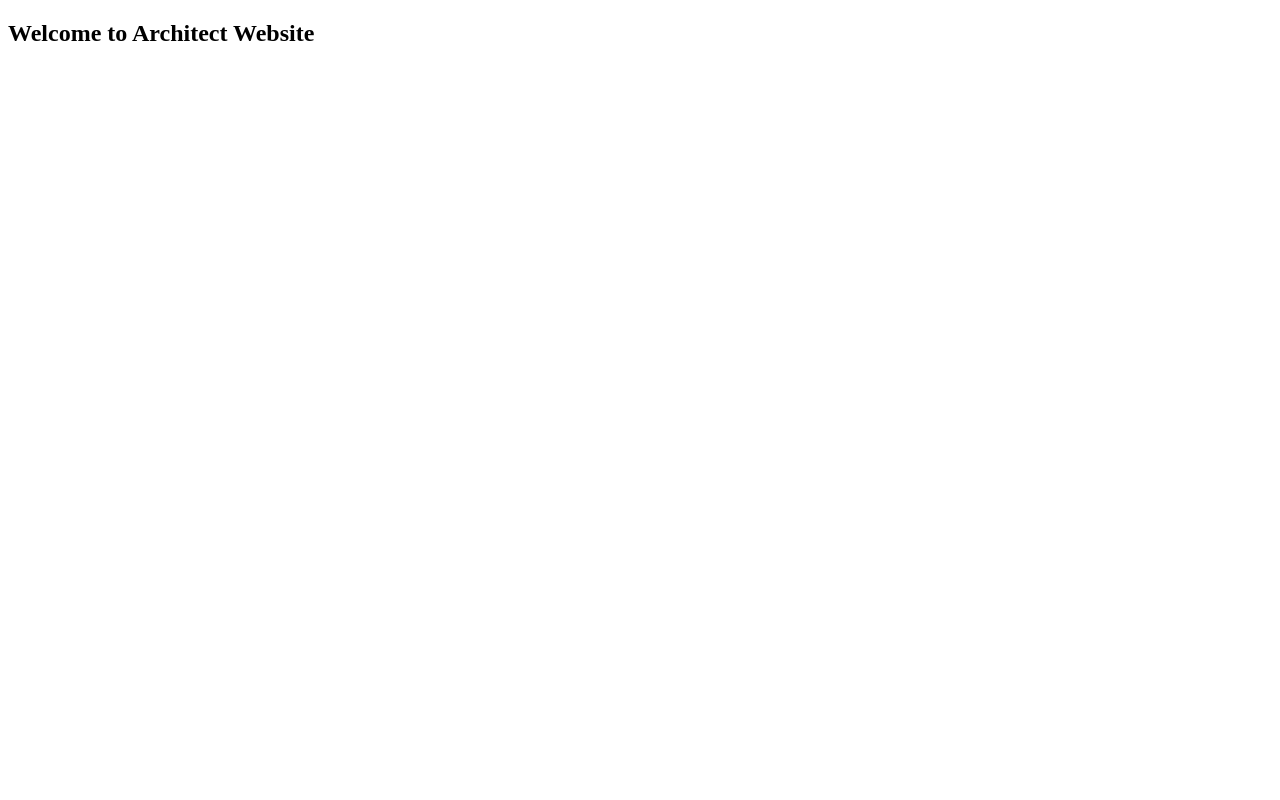
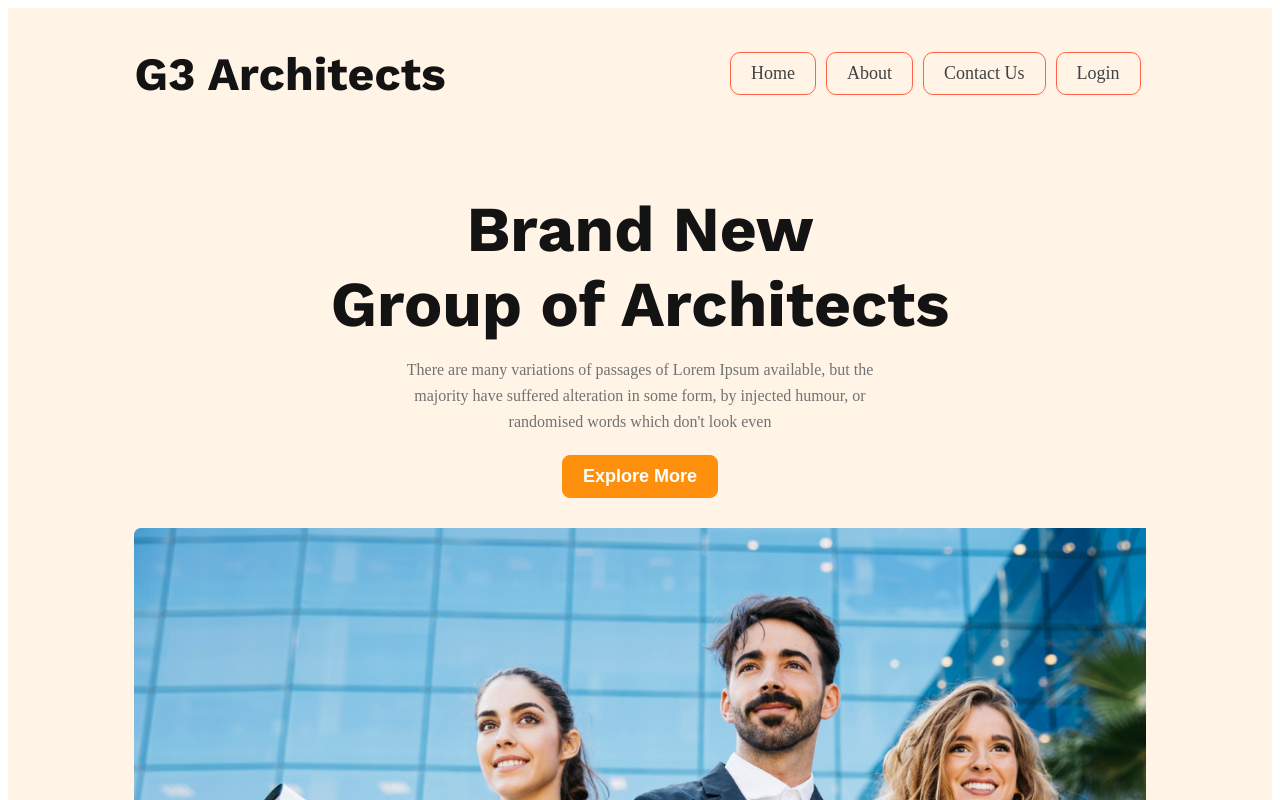
Before and after one commit to coderashik247/architect-website, a plain HTML site: page index.html in a window 1280 px wide. Shown: the top 800 px of the page. Drawn offline with nearby package versions, Linux system fonts and the light colour scheme.

Commit message:
banner section is added

```diff
--- a/index.html
+++ b/index.html
@@ -1,11 +1,58 @@
 <!DOCTYPE html>
 <html lang="en">
+
 <head>
     <meta charset="UTF-8">
     <meta name="viewport" content="width=device-width, initial-scale=1.0">
     <title>Architect Website</title>
+    <link rel="stylesheet" href="styles/style.css">
 </head>
+
 <body>
-    <h2>Welcome to Architect Website</h2>
+    <!-- Header Section start here -->
+    <header>
+        <!-- Navbar Section start here -->
+        <nav>
+            <!-- logo -->
+            <h2>G3 Architects</h2>
+
+            <!-- menu -->
+            <div>
+                <ul>
+                    <li><a href="">Home</a></li>
+                    <li><a href="">About</a></li>
+                    <li><a href="">Contact Us</a></li>
+                    <li><a href="">Login</a></li>
+                </ul>
+            </div>
+        </nav>
+        <!-- Navbar Section end here -->
+
+        <!-- Banner Section start here -->
+        <section class="banner-section">
+            <div class="banner-content">
+                <h2>Brand New <br>
+                    Group of Architects
+                </h2>
+                <p>There are many variations of passages of Lorem Ipsum available, but the majority have suffered alteration in some form, by injected humour, or randomised words which don't look even</p>
+                <button class="btn">Explore More</button>
+            </div>
+            <div class="banner-image">
+                <!-- <img src="./images/banner.png" alt=""> -->
+            </div>
+        </section>
+        <!-- Banner Section end here -->
+
+    </header>
+    <!-- Header Section start here -->
+
+    <!-- Main Section start here  -->
+    <main></main>
+    <!-- Main Section start here  -->
+
+    <!-- Footer Section start here -->
+    <footer></footer>
+    <!-- Footer Section end here -->
 </body>
+
 </html>
--- /dev/null
+++ b/styles/style.css
@@ -0,0 +1,103 @@
+/* Google Fonts */
+@import url('https://fonts.googleapis.com/css2?family=Work+Sans:ital,wght@0,100..900;1,100..900&display=swap');
+
+/* Shared CSS style */
+nav {
+    display: flex;
+    justify-content: space-between;
+    align-items: center;
+}
+
+nav,
+.banner-section {
+    width: 80%;
+    margin: 0 auto;
+}
+
+.btn {
+    border: 1px solid rgb(255, 144, 14);
+    color: rgb(255, 255, 255);
+    font-size: 18px;
+    font-weight: 600;
+    border-radius: 8px;
+    background: rgb(255, 144, 14);
+    padding: 10px 20px;
+}
+
+header {
+    background-color: #FF900E1A;
+}
+
+/* Navbar style */
+
+nav>h2 {
+    color: rgb(19, 19, 19);
+    font-family: Work Sans;
+    font-size: 2.9rem;
+    font-weight: 700;
+}
+
+nav>div>ul {
+    display: flex;
+    justify-content: center;
+    align-items: center;
+}
+
+nav>div>ul>li {
+    list-style: none;
+    padding: 10px 20px;
+    border: 1px solid tomato;
+    margin: 0 5px;
+    border-radius: 10px;
+}
+
+nav>div>ul>li:hover {
+    background-color: #fff;
+}
+
+nav>div>ul>li>a {
+    text-decoration: none;
+    color: rgb(66, 66, 66);
+    font-size: 18px;
+    font-weight: 500;
+}
+
+nav>div>ul>li>a:hover {
+    color: #6a3c07c3;
+    font-weight: 600;
+}
+
+/* Banner Section style here */
+
+.banner-section {
+    text-align: center;
+}
+
+.banner-content>h2 {
+    color: rgb(19, 19, 19);
+    font-family: Work Sans;
+    font-size: 64px;
+    font-weight: 700;
+    line-height: 75px;
+    letter-spacing: 0%;
+    text-align: center;
+    margin-bottom: 15px;
+}
+
+.banner-content>p {
+    color: rgb(114, 114, 114);
+    font-size: 16px;
+    font-weight: 400;
+    line-height: 26px;
+    width: 50%;
+    margin: 0 auto;
+    margin-bottom:20px ;
+}
+
+.banner-image{
+    margin: 30px 0;
+    background-image: url(../images/banner.png);
+    background-size: cover;
+    height: 75vh;
+    width: 100%;
+}
```
